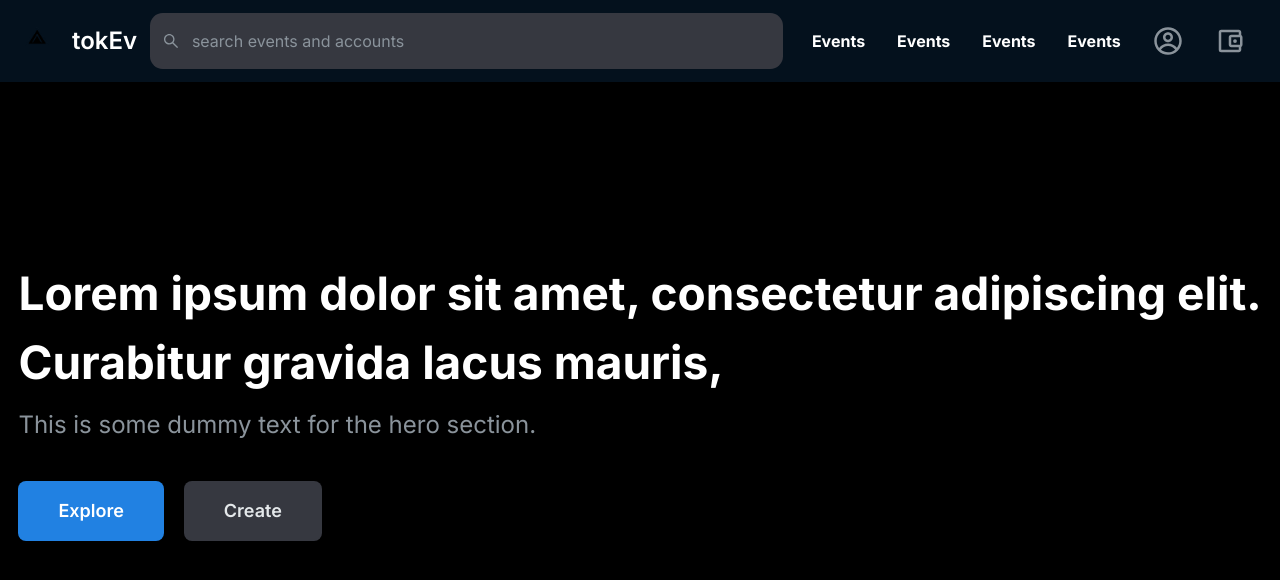
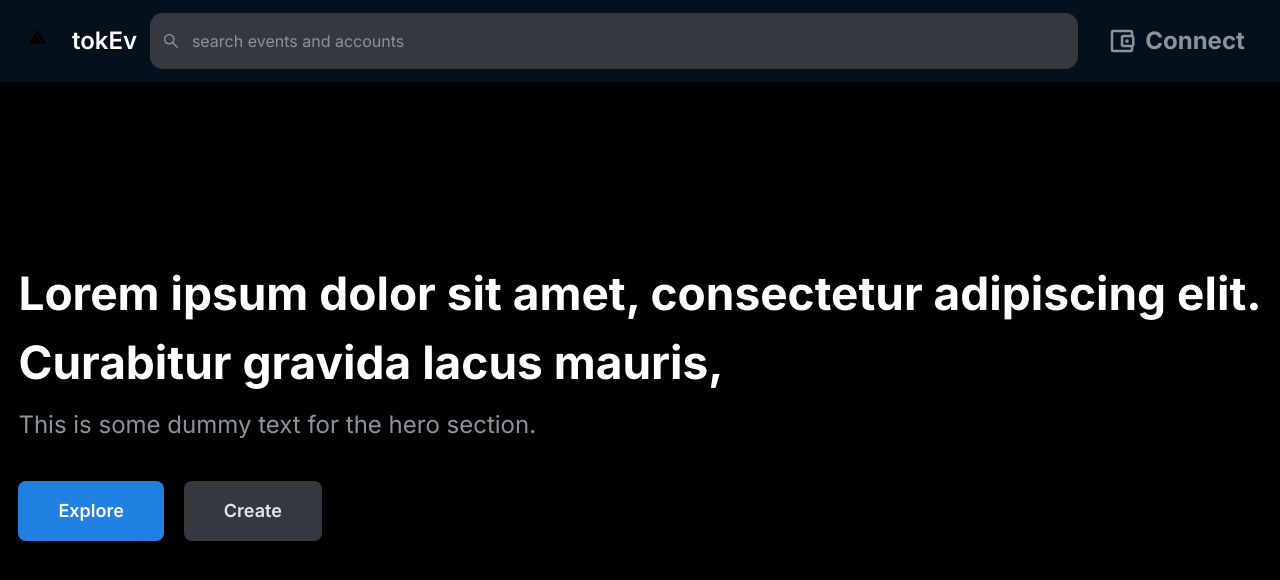
Before and after one commit to Samped/tokEv, a Next.js app: page / in a window 1280 px wide. Shown: the top 580 px of the page. Built offline with nearby package versions, Linux system fonts and the light colour scheme.

Commit message:
adding of connect feature on the navBar

```diff
--- a/components/header.tsx
+++ b/components/header.tsx
@@ -1,3 +1,6 @@
+'use client'
+
+import { ethers } from 'ethers'
 import Image from 'next/image'
 import Link from 'next/link'
 import React from 'react'
@@ -5,6 +8,11 @@ import logo from "../public/logo.png"
 import { AiOutlineSearch } from "react-icons/ai"
 import { CgProfile } from 'react-icons/cg'
 import { MdOutlineAccountBalanceWallet } from 'react-icons/md'
+import { useEffect, useState} from 'react'
+import Web3 from 'web3'
+
+
+declare const window: any
 
 const style = {
   wrapper:`bg-[#04111d] w-screen px-[1.2rem] py-[0.8rem] flex fixed top-0 z-50`,
@@ -15,10 +23,26 @@ const style = {
   searchInput: `h-[2.6rem] w-full border-0 bg-transparent outline-0 ring-0 px-2 pl-0 text-[#e6e8eb] placeholder:text-[#8a939b]`,
   headerItems: ` flex items-center justify-end`,
   headerItem: `text-white px-4 font-bold text-[#c8cacd] hover:text-white cursor-pointer`,
-  headerIcon: `text-[#8a939b] text-3xl font-black px-4 hover:text-white cursor-pointer`,
+  headerIcon: `text-[#8a939b] text-3xl font-black px-4 hover:text-white cursor-pointer flex items-center`,
+  walletconnect: `ml-[0.5rem] text-[#8a939b] font-bold text-2xl font-black hover:text-white`,
+  walletaddress : `ml-[0.8rem] text-white font-medium text-base flex items-center`
 }
 
-const Header = () => {
+interface NavBarProps {
+  account: string | null;
+  setAccount: React.Dispatch<React.SetStateAction<string | null>>;
+}
+
+const Header: React.FC<NavBarProps>  = ({ account, setAccount}) => {
+    const connectHandler = async () => {
+      if (typeof window !== 'undefined' && typeof window.ethereum !== 'undefined'){
+        window.ethereum.request({ method: 'eth_requestAccounts'})
+        const web3instance = new Web3(window.ethereum)
+        const accounts = await web3instance.eth.getAccounts()
+        setAccount(accounts[0])
+    }
+
+  }
   return (
     <div className={style.wrapper}>
       <Link href="/">
@@ -36,52 +60,31 @@ const Header = () => {
         />
       </div>
       <div className={style.headerItems}>
-        <Link href='/events'>
-        <div className={style.headerItem}> Events </div>
-        </Link>
-        <div className={style.headerItem}> Events </div>
-        <div className={style.headerItem}> Events </div>
-        <div className={style.headerItem}> Events </div>
-        <div className={style.headerIcon}>
+      <div>
+        {account ? (
+          <button type="button"
+          className={style.walletaddress}
+          >
+          <div className={style.headerIcon}>
           <CgProfile/>
         </div>
-        <div className={style.headerIcon}>
+            {account.slice(0,6)+'...'+ account.slice(38, 42)}
+          </button>
+        ) : (
+          <button
+            type='button'
+            className={style.headerIcon}
+            onClick={connectHandler}
+            >
           <MdOutlineAccountBalanceWallet/>
-
-        </div>
+          <span className={style.walletconnect}>
+          Connect
+          </span>
+            </button>
+        )}
+      </div>
       </div>
     </div>
-    // <div className={style.wrapper}>
-    //   <Link href="/">
-    //     <div className={style.logoContainer}>
-    //       <Image src={openseaLogo} height={40} width={40} />
-    //       <div className={style.logoText}>Opensea</div>
-    //     </div>
-    //   </Link>
-    //   <div className={style.searchBar}>
-    //     <div className={style.searchIcon}>
-    //       <AiOutlineSearch />
-    //     </div>
-    //     <input
-    //       className={style.searchInput}
-    //       placeholder="Search items, collections, and accounts"
-    //     />
-    //   </div>
-    //   <div className={style.headerItems}>
-    //     <Link href="/collections/0x66a576A977b7Bccf510630E0aA5e450EC11361Fa">
-    //       <div className={style.headerItem}> Collections </div>
-    //     </Link>
-    //     <div className={style.headerItem}> Stats </div>
-    //     <div className={style.headerItem}> Resources </div>
-    //     <div className={style.headerItem}> Create </div>
-    //     <div className={style.headerIcon}>
-    //       <CgProfile />
-    //     </div>
-    //     <div className={style.headerIcon}>
-    //       <MdOutlineAccountBalanceWallet />
-    //     </div>
-    //   </div>
-    // </div>
   )
 }
 
```
